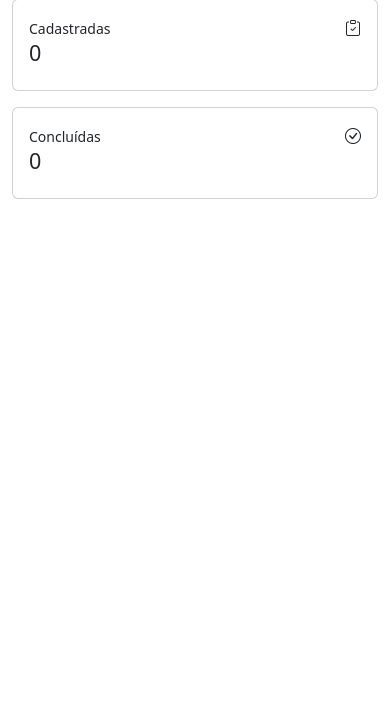
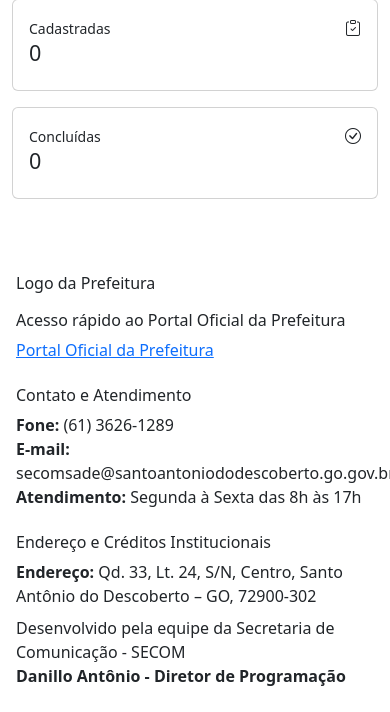
Before and after one commit to danillophp/Emendas, a PHP site: the page made by app/views/employee/dashboard/index.php in a window 390 px wide. Shown: the part 415-1127 px from the top of the page. Before the commit the page ends 614 px from the top, so only its background shows below. Run offline with PHP 8.4, Linux system fonts and the light colour scheme; the template is opened without the code that fills it, so the values that code supplies are empty; some libraries are stand-ins or nearby versions.

Commit message:
Adiciona rodapé institucional responsivo com placeholder de logomarca

```diff
--- a/app/views/layouts/footer.php
+++ b/app/views/layouts/footer.php
@@ -5,6 +5,67 @@
 <?php else: ?>
 </main>
 <?php endif; ?>
+
+<?php
+$logoRelativePath = 'assets/img/logo/logo-prefeitura.png';
+$logoFullPath = dirname(__DIR__, 3) . '/public/' . $logoRelativePath;
+$hasInstitutionalLogo = is_file($logoFullPath);
+?>
+
+<footer class="institutional-footer mt-4" role="contentinfo" aria-label="Rodapé institucional da Prefeitura">
+  <div class="container-fluid px-3 px-lg-4 py-4">
+    <div class="row g-4">
+      <div class="col-12 col-lg-4">
+        <div class="footer-brand d-flex align-items-center gap-3 mb-3">
+          <?php if ($hasInstitutionalLogo): ?>
+            <img
+              src="<?= url($logoRelativePath) ?>"
+              alt="Logomarca oficial da Prefeitura de Santo Antônio do Descoberto"
+              class="footer-logo"
+              loading="lazy"
+              decoding="async"
+            >
+          <?php else: ?>
+            <div class="footer-logo-placeholder" aria-label="Espaço reservado para logomarca da Prefeitura">
+              Logo da Prefeitura
+            </div>
+          <?php endif; ?>
+        </div>
+
+        <h6 class="footer-title">Acesso rápido ao Portal Oficial da Prefeitura</h6>
+        <a
+          class="footer-portal-link"
+          href="https://www.santoantoniododescoberto.go.gov.br"
+          target="_blank"
+          rel="noopener noreferrer"
+        >
+          Portal Oficial da Prefeitura
+        </a>
+      </div>
+
+      <div class="col-12 col-md-6 col-lg-4">
+        <h6 class="footer-title">Contato e Atendimento</h6>
+        <ul class="footer-list list-unstyled mb-0">
+          <li><strong>Fone:</strong> (61) 3626-1289</li>
+          <li><strong>E-mail:</strong> secomsade@santoantoniododescoberto.go.gov.br</li>
+          <li><strong>Atendimento:</strong> Segunda à Sexta das 8h às 17h</li>
+        </ul>
+      </div>
+
+      <div class="col-12 col-md-6 col-lg-4">
+        <h6 class="footer-title">Endereço e Créditos Institucionais</h6>
+        <p class="mb-2 footer-text">
+          <strong>Endereço:</strong> Qd. 33, Lt. 24, S/N, Centro, Santo Antônio do Descoberto – GO, 72900-302
+        </p>
+        <p class="mb-0 footer-text">
+          Desenvolvido pela equipe da Secretaria de Comunicação - SECOM<br>
+          <strong>Danillo Antônio - Diretor de Programação</strong>
+        </p>
+      </div>
+    </div>
+  </div>
+</footer>
+
 <script src="https://cdn.jsdelivr.net/npm/bootstrap@5.3.3/dist/js/bootstrap.bundle.min.js"></script>
 <script src="https://cdn.jsdelivr.net/npm/fullcalendar@6.1.15/index.global.min.js"></script>
 <script src="https://code.jquery.com/jquery-3.7.1.min.js"></script>
```
Also changed, not shown: assets/css/app.css (+62 -0 lines), public/assets/css/app.css, 1 other file.
